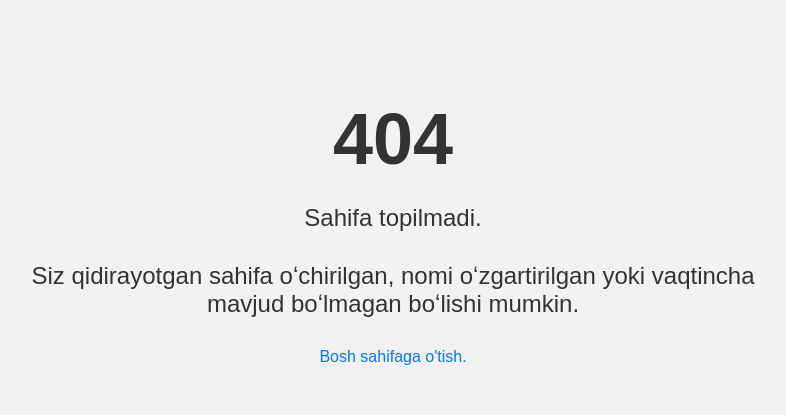
After one commit to nrdvc777/blog, a Django app: template templates/404.html in a window 1280 px wide. The commit adds this page. Shown: the top 415 px of the page, without its empty margins (247-1033 px from the left). Run offline with Django 3.2, Linux system fonts and the light colour scheme; the template is opened without the code that fills it, so the values that code supplies are empty.

Commit message:
'finish'

```diff
--- a/blog/models.py
+++ b/blog/models.py
@@ -1,3 +1,4 @@
+from datetime import datetime
 from django.db import models
 from django.urls import reverse
 # Create your models here.
@@ -12,3 +13,6 @@ class Post(models.Model):
 
     def get_absolute_url(self):
         return reverse('post_detail', args=[str(self.id)])
+
+    class Meta:
+        db_table = 'Posts'
--- a/blog/urls.py
+++ b/blog/urls.py
@@ -2,6 +2,7 @@ from django.urls import path
 
 from .views import (BlogListView, BlogDetailView, BlogCreateView,
                     BLogUpdateView, BlogdDeleteView)
+
 urlpatterns= [
     path('post/<int:pk>/delete',BlogdDeleteView.as_view(),name='post_delete'),
     path('post/<int:pk>/edit', BLogUpdateView.as_view(), name='post_edit'),
--- a/blog_sayt/urls.py
+++ b/blog_sayt/urls.py
@@ -16,10 +16,14 @@ Including another URLconf
 """
 from django.contrib import admin
 from django.urls import path, include
+# from django.conf.urls import handler404,handler500
 
 urlpatterns = [
-    path('admin/', admin.site.urls),
+    path('admin', admin.site.urls),
     path('accounts/', include('django.contrib.auth.urls')),
     path('accounts/',include('accounts.urls')),
     path('', include('blog.urls'))
 ]
+
+handler404 = 'blog.views.pnf404View'
+handler500 = 'blog.views.servererror500'
--- /dev/null
+++ b/templates/404.html
@@ -0,0 +1,46 @@
+<!DOCTYPE html>
+<html lang="en">
+<head>
+ <meta charset="UTF-8">
+ <title>404 Page Not Found</title>
+ <style>
+  body {
+   background-color: #f2f2f2;
+   font-family: Arial, sans-serif;
+   font-size: 16px;
+   color: #333;
+   margin: 0;
+   padding: 0;
+  }
+  .container {
+   max-width: 800px;
+   margin: 0 auto;
+   padding: 50px;
+   text-align: center;
+  }
+  h1 {
+   font-size: 72px;
+   margin-bottom: 20px;
+  }
+  p {
+   font-size: 24px;
+   margin-bottom: 30px;
+  }
+  a {
+   color: #007bff;
+   text-decoration: none;
+  }
+  a:hover {
+   text-decoration: underline;
+  }
+ </style>
+</head>
+<body>
+ <div class="container">
+  <h1>404</h1>
+  <p>Sahifa topilmadi.</p>
+  <p>Siz qidirayotgan sahifa oʻchirilgan, nomi oʻzgartirilgan yoki vaqtincha mavjud boʻlmagan boʻlishi mumkin.</p>
+  <a href="/">Bosh sahifaga o'tish.</a>
+ </div>
+</body>
+</html>
--- a/templates/post_detail.html
+++ b/templates/post_detail.html
@@ -7,6 +7,11 @@
     <p>{{ post.body }}</p>
 </div>
 
+{% if post.author == request.user %}
 <a href="{% url 'post_edit' post.pk %}">+Postni taxrirlash</a>
 <a href="{% url 'post_delete' post.pk %}">-Postni o'chirish</a>
+{% elif request.user.is_superuser %}
+<a href="{% url 'post_edit' post.pk %}">+Postni taxrirlash</a>
+<a href="{% url 'post_delete' post.pk %}">-Postni o'chirish</a>
+{% endif %}
 {% endblock content %}
--- a/templates/signup.html
+++ b/templates/signup.html
@@ -5,6 +5,6 @@
 <h2 style="color: green;">Ro'yxatdan o'tish</h2>
 <form method="post">{% csrf_token %}
     {{form.as_p}}
-    <button type="submit">Ro'yxatdan o'tish</button>
+    <button type="submit">Ro'yxatdan o'tishni yakunlash</button>
 </form>
 {% endblock content %}
```
Also changed, not shown: blog/views.py (+24 -6 lines), blog_sayt/settings.py (+6 -1 lines), templates/500.html (added, +46 -0 lines), templates/base.html (+4 -3 lines), templates/home.html (+45 -2 lines), blog/migrations/0002_post_image.py (added), blog/migrations/0003_remove_post_image.py (added), blog/migrations/0004_alter_post_table.py (added), db.sqlite3, 2 other files.
